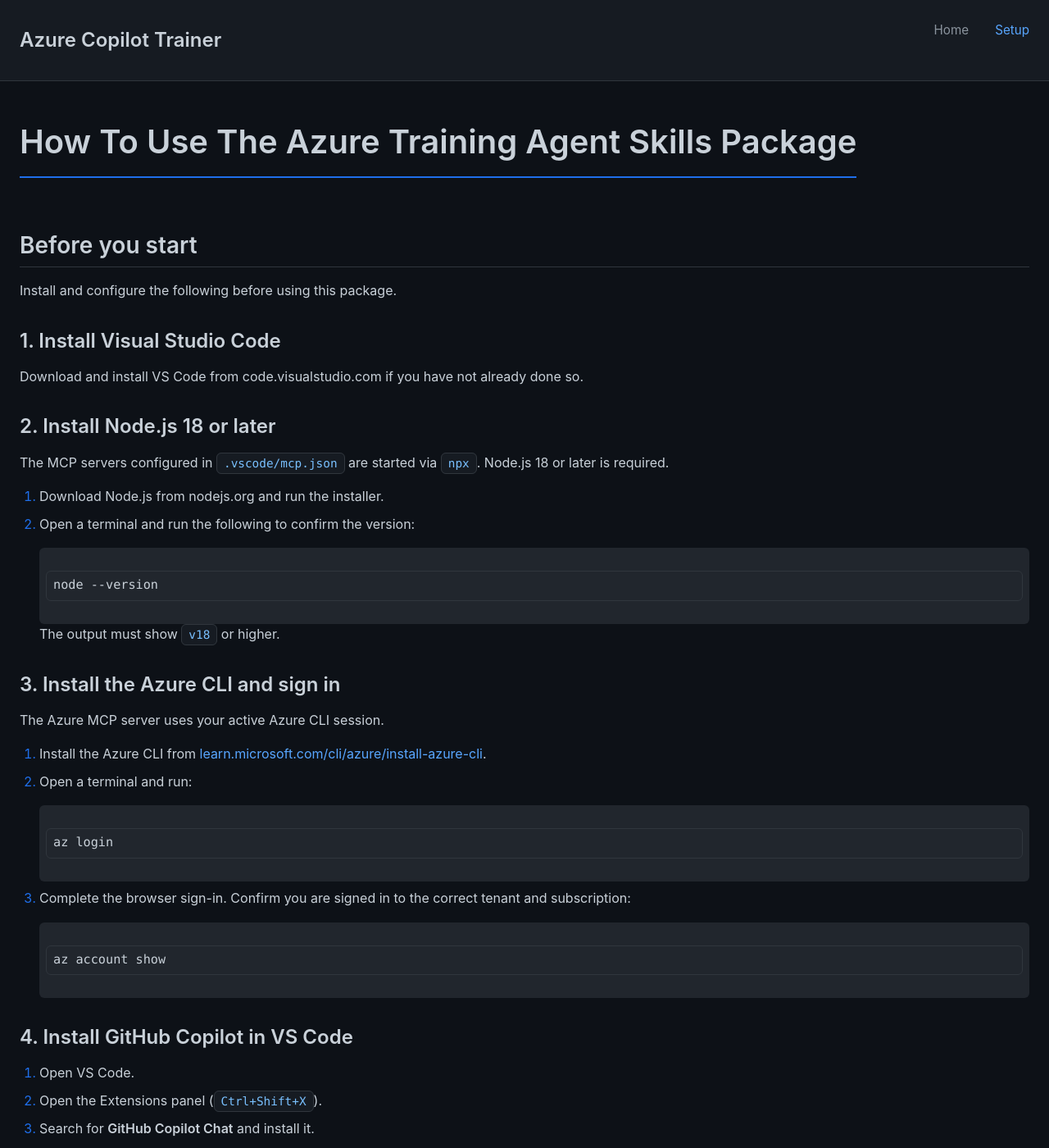
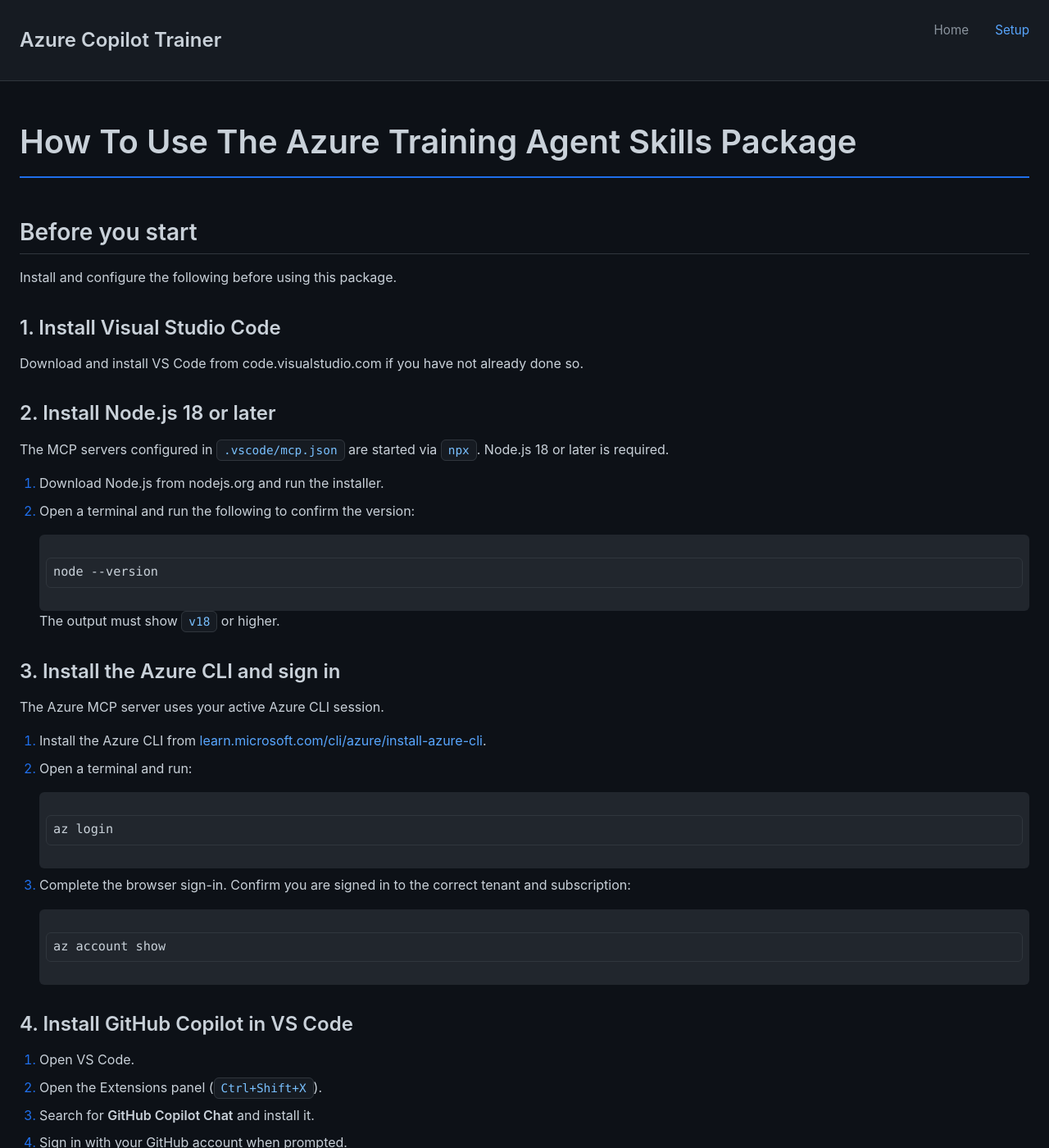
Before and after one commit to Marc013/azure-copilot-trainer, a Jekyll site: the page built from docs/how-to-use.md, in a window 1280 px wide and 1400 px high. Shown: the whole window at 82% size. Built offline with Jekyll 4.4.1, drawn with Linux system fonts in a browser that asks for light colours.

Commit message:
Update configuration and documentation for improved formatting and clarity

````diff
--- a/docs/_config.yml
+++ b/docs/_config.yml
@@ -5,7 +5,6 @@
 
 # Jekyll settings
 markdown: kramdown
-theme: null
 plugins:
   - jekyll-sitemap
 
--- a/docs/_layouts/default.html
+++ b/docs/_layouts/default.html
@@ -7,7 +7,6 @@
   <meta name="description" content="{{ page.description | default: site.description }}">
   <title>{{ page.title }} - {{ site.title }}</title>
   <link rel="stylesheet" href="{{ '/assets/css/style.css' | relative_url }}">
-  {% feed_meta %}
 </head>
 
 <body>
@@ -17,9 +16,8 @@
         <a href="{{ '/' | relative_url }}" class="site-title">{{ site.title }}</a>
         <nav>
           <ul>
-            <li><a href="{{ '/' | relative_url }}" {% if page.url=='/' %}class="active" {% endif %}>Home</a></li>
-            <li><a href="{{ '/how-to-use.html' | relative_url }}" {% if page.url=='/how-to-use.html' %}class="active" {%
-                endif %}>Setup</a></li>
+            <li><a href="{{ '/' | relative_url }}" {% if page.url == '/' %}class="active"{% endif %}>Home</a></li>
+            <li><a href="{{ '/how-to-use.html' | relative_url }}" {% if page.url == '/how-to-use.html' %}class="active"{% endif %}>Setup</a></li>
           </ul>
         </nav>
       </div>
--- a/docs/assets/css/style.css
+++ b/docs/assets/css/style.css
@@ -159,7 +159,7 @@
   margin-top: 0;
   padding-bottom: var(--spacing-md);
   border-bottom: 2px solid var(--color-accent);
-  display: inline-block;
+  display: block;
 }
 
 h2 {
@@ -455,6 +455,9 @@
   }
 
   table {
+    display: block;
+    overflow-x: auto;
+    -webkit-overflow-scrolling: touch;
     font-size: 0.85rem;
   }
 
--- a/docs/how-to-use.md
+++ b/docs/how-to-use.md
@@ -22,7 +22,7 @@
 1. Download Node.js from nodejs.org and run the installer.
 2. Open a terminal and run the following to confirm the version:
 
-   ```
+   ```bash
    node --version
    ```
 
@@ -35,13 +35,13 @@
 1. Install the Azure CLI from [learn.microsoft.com/cli/azure/install-azure-cli](https://learn.microsoft.com/cli/azure/install-azure-cli).
 2. Open a terminal and run:
 
-   ```
+   ```bash
    az login
    ```
 
 3. Complete the browser sign-in. Confirm you are signed in to the correct tenant and subscription:
 
-   ```
+   ```bash
    az account show
    ```
 
@@ -177,7 +177,7 @@
 2. Type `/` and select `/azure-training-author` from the list, or type it in full and press Enter.
 3. In your message, describe the training program you want. Be specific about the audience, duration, services, and any constraints. Example:
 
-   ```
+   ```text
    Create a 4-week Azure training program for an intermediate platform engineer.
    Focus on Azure App Service, Azure Functions, Azure Storage, and Azure Key Vault.
    Use 4 hours per week. Include hands-on Bicep deployment labs, PowerShell automation
@@ -198,7 +198,7 @@
 
 **Example for an advanced AKS end-to-end request:**
 
-```
+```text
 As an Azure engineer with limited knowledge of AKS, create a step-by-step training program
 to implement, operate, and maintain AKS in production.
 
@@ -230,7 +230,7 @@
 2. Type `/` and select `/azure-self-paced-session`, or type it in full and press Enter.
 3. Provide the following details in your message:
 
-   ```
+   ```text
    Learner ID: sample-001
    Course ID: az-train-apps-001
    Session length: 60 minutes
@@ -259,7 +259,7 @@
 2. Type `/` and select `/azure-learner-resume`, or type it in full and press Enter.
 3. Provide the learner ID in your message:
 
-   ```
+   ```text
    Learner ID: sample-001
    ```
 
@@ -291,7 +291,7 @@
 2. Type `/` and select `/azure-self-paced-review`, or type it in full and press Enter.
 3. Provide the following details in your message:
 
-   ```
+   ```text
    Learner ID: sample-001
    Course ID: az-train-apps-001
    Review window: last 7 days
````
Also changed, not shown: docs/index.md (+3 -3 lines).
